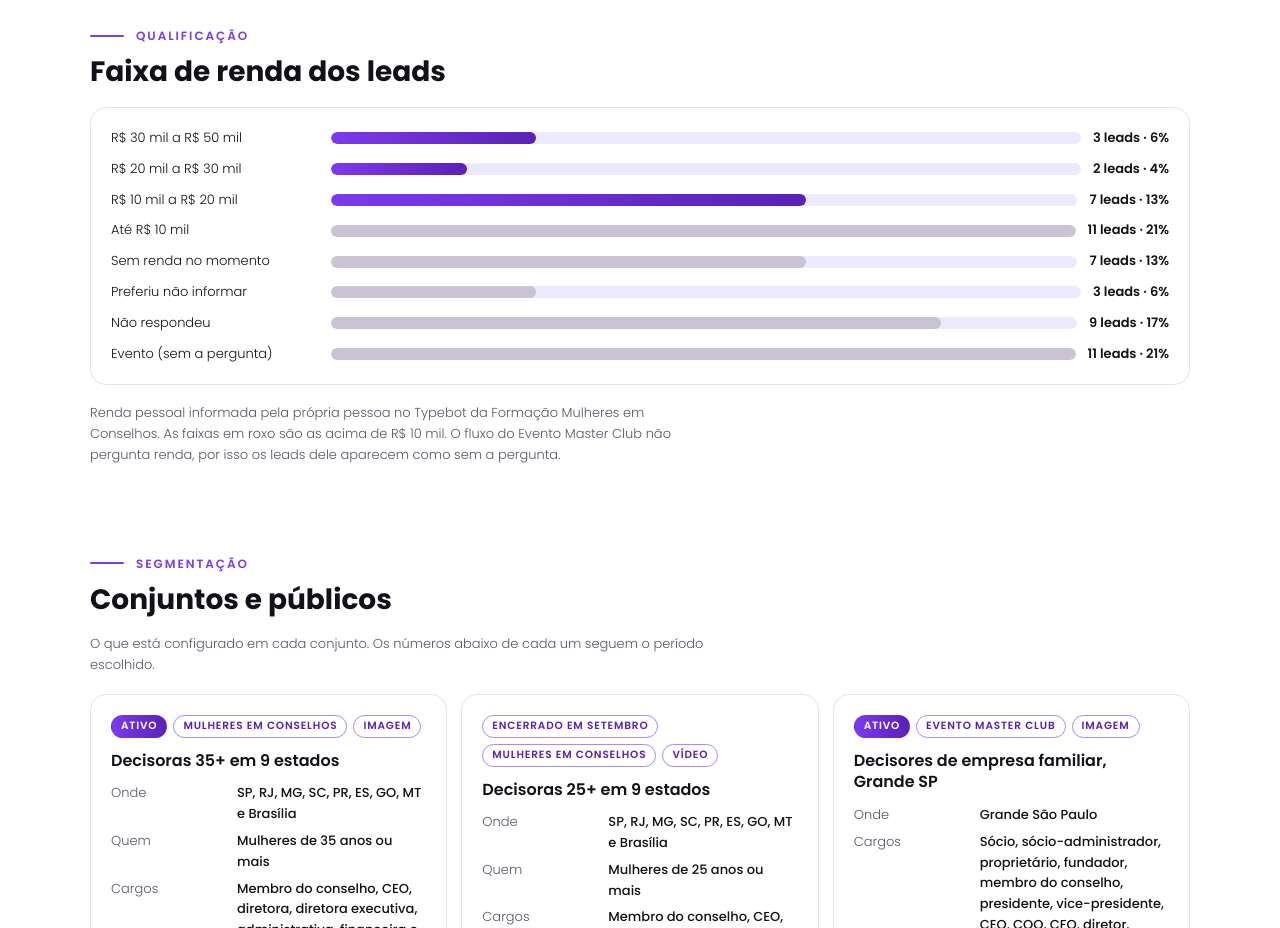
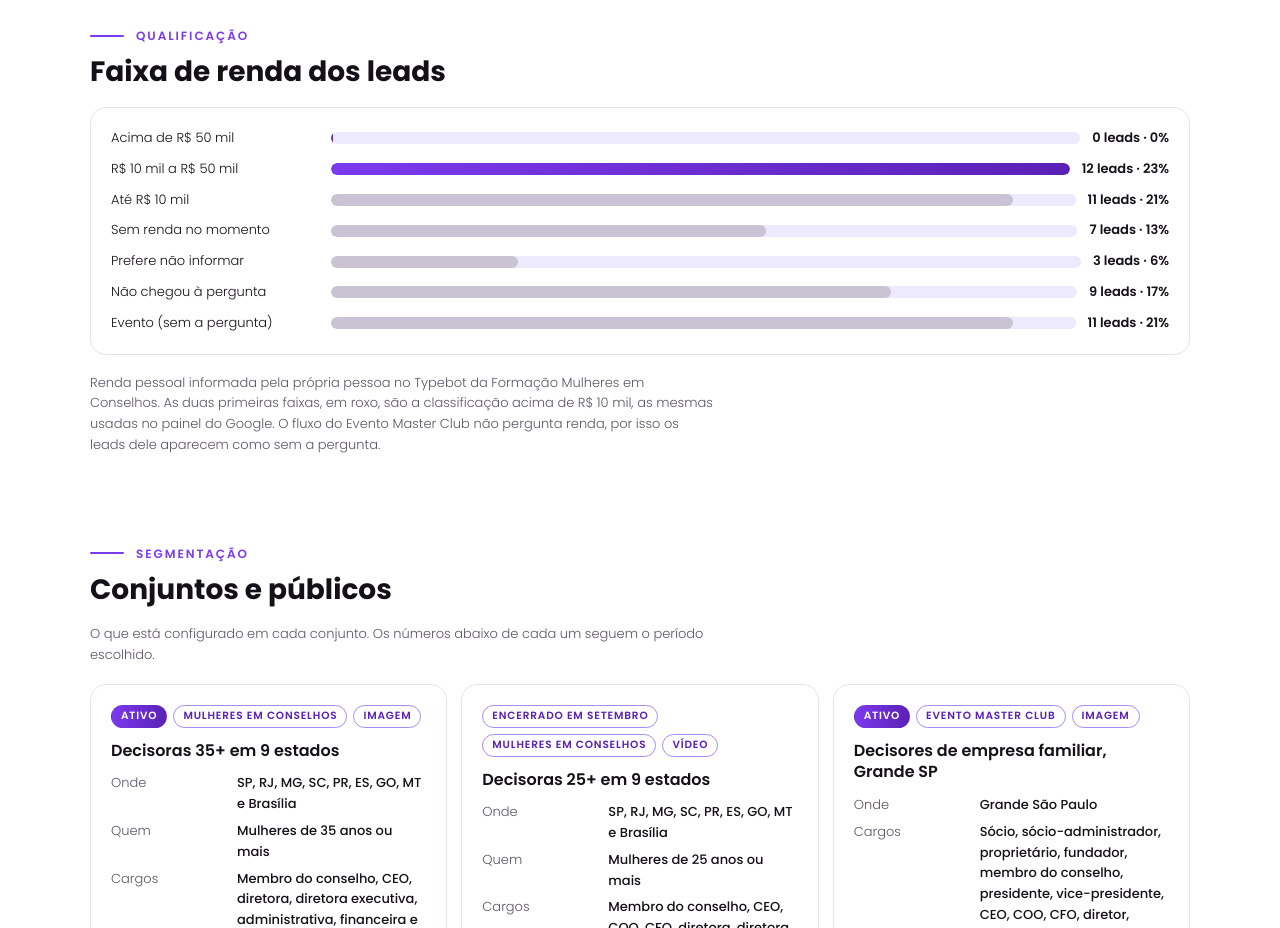
Before and after one commit to britomidiascompany-stack/legado-e-famila, a plain HTML site: page paineis/linkedin/index.html in a window 1280 px wide. Shown: the part 2080-3008 px from the top of the page. Drawn offline with nearby package versions, Linux system fonts and the light colour scheme.

Commit message:
LinkedIn: faixas de renda iguais às do painel do Google
Co-Authored-By: Claude Opus 5.5 <noreply@anthropic.com>

```diff
--- a/paineis/linkedin/index.html
+++ b/paineis/linkedin/index.html
@@ -216,7 +216,7 @@
     <div class="lf-card">
       <div class="lf-fx" data-draw="faixas_li" data-source="leads"></div>
     </div>
-    <p class="lf-note">Renda pessoal informada pela própria pessoa no Typebot da Formação Mulheres em Conselhos. As faixas em roxo são as acima de R$ 10 mil. O fluxo do Evento Master Club não pergunta renda, por isso os leads dele aparecem como sem a pergunta.</p>
+    <p class="lf-note">Renda pessoal informada pela própria pessoa no Typebot da Formação Mulheres em Conselhos. As duas primeiras faixas, em roxo, são a classificação acima de R$ 10 mil, as mesmas usadas no painel do Google. O fluxo do Evento Master Club não pergunta renda, por isso os leads dele aparecem como sem a pergunta.</p>
   </section>
 
   <section class="lf-sec" id="publicos">
@@ -422,10 +422,10 @@ window.CR_LINKS = {"ADI19_FMC9_SEJA CONSELHEIRA": "https://www.linkedin.com/feed
     if (!ok()) return;
     const p = par(), l = sel(rows('leads'), p.start, p.end, p.camp);
     const s = (f, c) => d3.sum(l.filter((r) => !c || r.campanha === c), (r) => +r[f] || 0);
-    const fx = [['Acima de R$ 50 mil', 'r50', 1], ['R$ 30 mil a R$ 50 mil', 'r30_50', 1], ['R$ 20 mil a R$ 30 mil', 'r20_30', 1], ['R$ 10 mil a R$ 20 mil', 'r10_20', 1], ['Até R$ 10 mil', 'ate10', 0], ['Sem renda no momento', 'sem', 0], ['Preferiu não informar', 'nao', 0]];
-    const vals = fx.map(([n, f, q]) => ({n, q, v: s(f)})).filter((o) => o.v > 0);
-    const semF = s('nresp', 'FMC'), ev = s('leads', 'LMCE26');
-    if (semF) vals.push({n: 'Não respondeu', q: 0, v: semF});
+    const fx = [['Acima de R$ 50 mil', ['r50'], 1], ['R$ 10 mil a R$ 50 mil', ['r10_20', 'r20_30', 'r30_50'], 1], ['Até R$ 10 mil', ['ate10'], 0], ['Sem renda no momento', ['sem'], 0], ['Prefere não informar', ['nao'], 0]];
+    const vals = fx.map(([n, fs, q]) => ({n, q, v: d3.sum(fs, (f) => s(f))}));
+    vals.push({n: 'Não chegou à pergunta', q: 0, v: s('nresp', 'FMC')});
+    const ev = s('leads', 'LMCE26');
     if (ev) vals.push({n: 'Evento (sem a pergunta)', q: 0, v: ev});
     const tot = d3.sum(vals, (o) => o.v), max = d3.max(vals, (o) => o.v) || 1;
     if (!tot) { const e = document.createElement('p'); e.className = 'lf-note'; e.textContent = 'Nenhum lead no período escolhido.'; el.append(e); return; }
```
